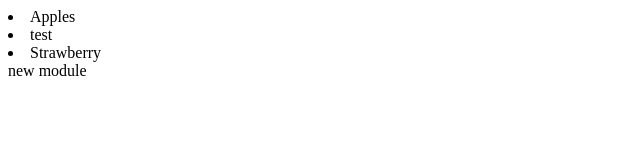
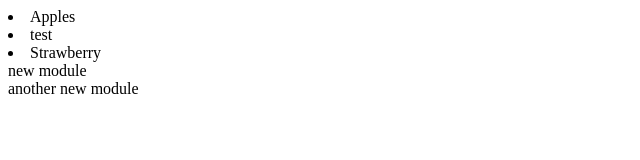
Before and after one commit to eastzhu/newGitTest, a plain HTML site: page index.html in a window 1280 px wide. Shown: the whole page, without its empty margins (0-640 px from the left). Drawn offline with Linux system fonts and the light colour scheme.

Commit message:
add another module

```diff
--- a/index.html
+++ b/index.html
@@ -13,6 +13,10 @@
 		 <div> new module</div>
 		</module-two>
 
+		<module-two>
+		 <div> another new module</div>
+		</module-two>
+
 
 	</body>
 
```
